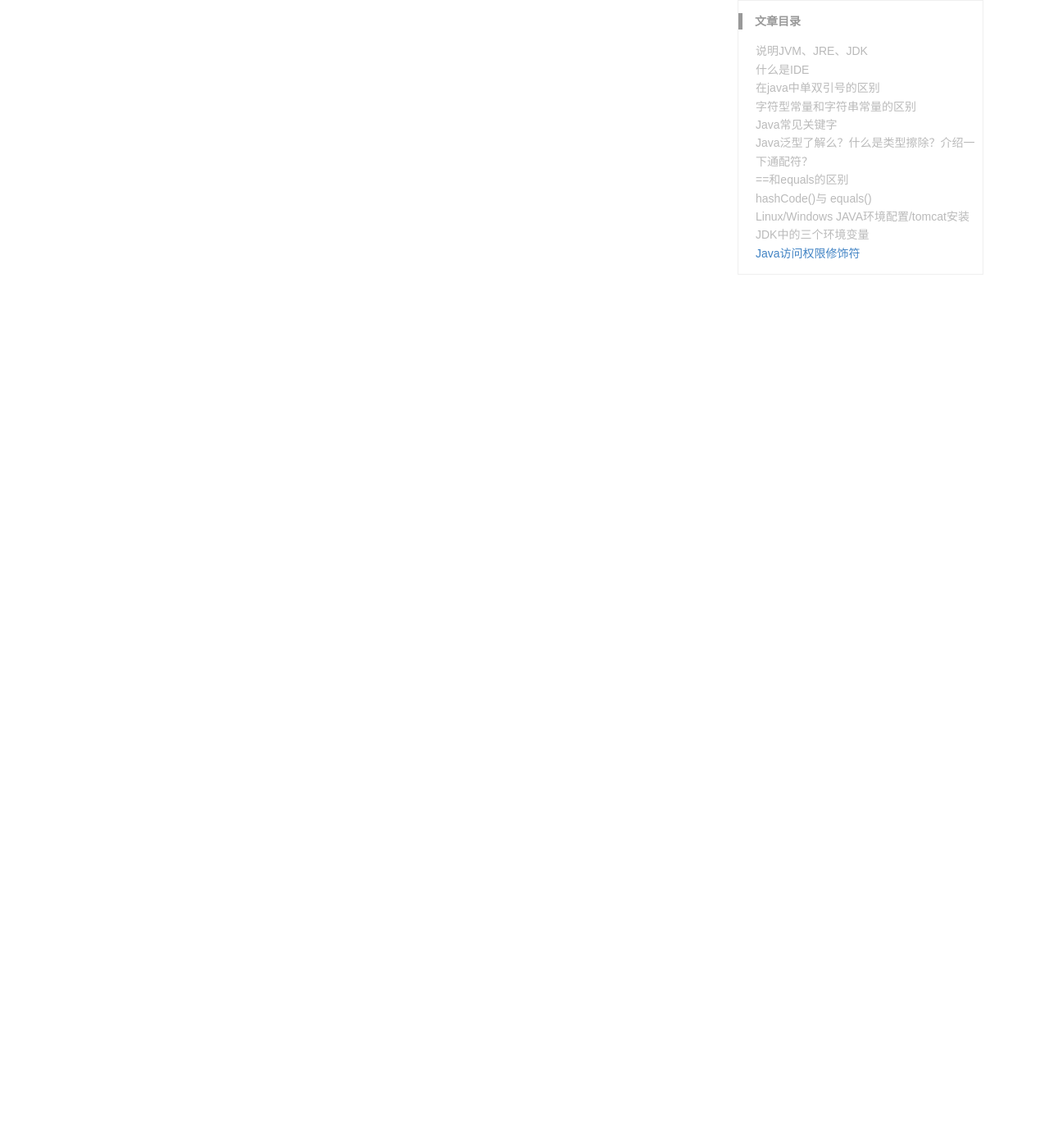
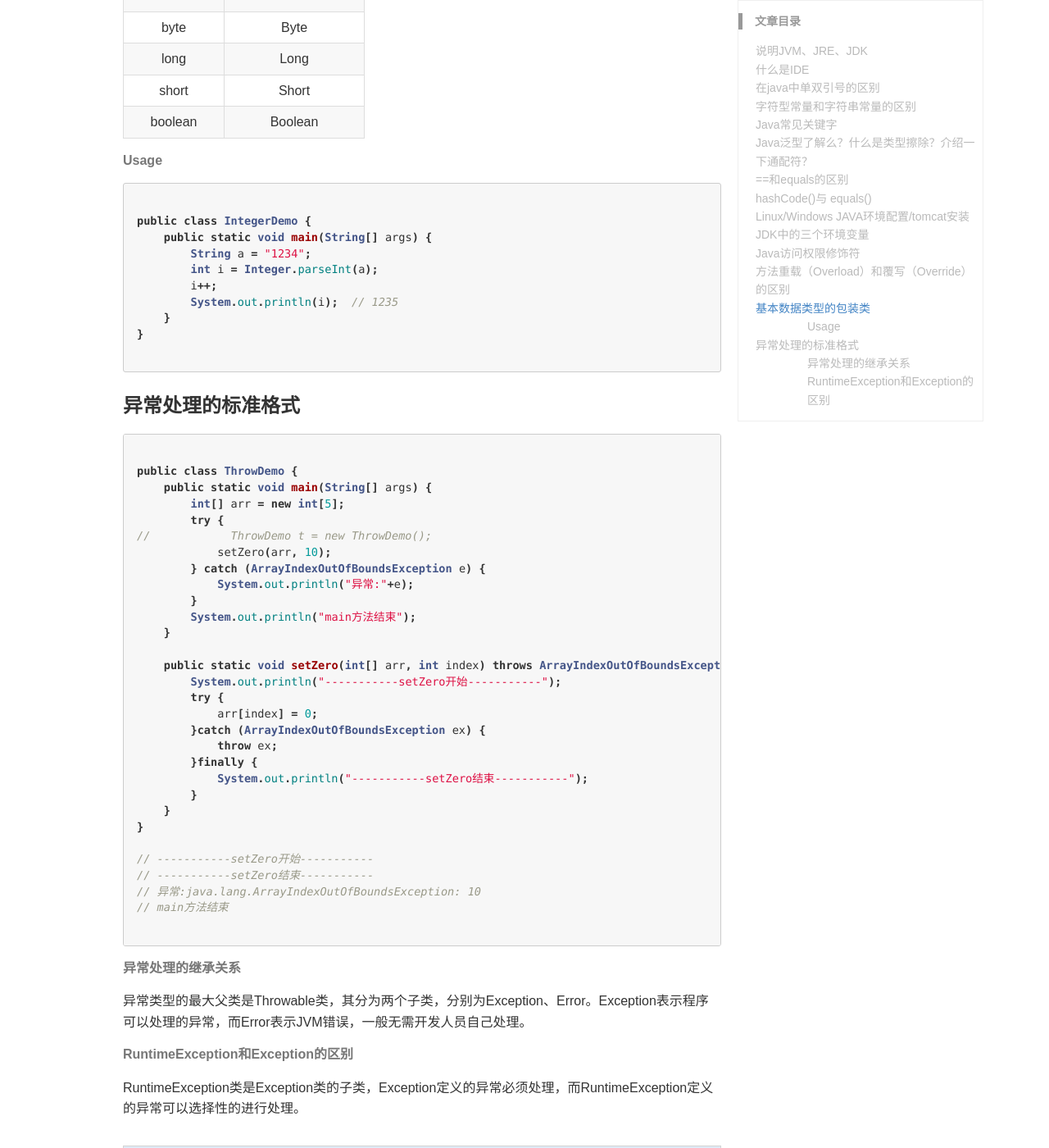
Before and after one commit to TcTOrz/TcTOrz.github.io, a Jekyll site: the page built from _posts/2020-07-13-java-learn.md, in a window 1280 px wide and 1400 px high, scrolled down 7725 px. Shown: the whole window at 82% size. Built offline with Jekyll 4.4.1, drawn with Linux system fonts in a browser that asks for light colours; some web fonts are replaced; comment, search, counter and statistics services are not loaded; some of the changed text lies outside the part shown.

Commit message:
add-java-md

````diff
--- a/_posts/2020-07-13-java-learn.md
+++ b/_posts/2020-07-13-java-learn.md
@@ -298,3 +298,85 @@ Java中有4中访问权限： 公有(public)、私有(private)、保护(protecte
 | 类 | 只有内部类允许私有,只能在当前类中被访问 | 可以被当前包中的所有类访问 | 只有内部类可以设为保护权限，相同包中的类和其子类可以访问 | 可以被所有类访问 |
 | 属性 | 只能被当前类访问 | 可以被相同包中的类访问 | 可以被相同包中的类和当前类的子类访问 | 可以被所有类访问 |
 | 方法 | 只能被当前类访问 | 可以被相同包中的类访问 | 可以被相同包中的类和当前类的子类访问 | 可以被所有类访问 |
+
+### 方法重载（Overload）和覆写（Override）的区别
+
+重载是指在相同类内定义名称相同但参数个数或类型或顺序不同的方法。而覆写是在子类当中定义名称、参数个数与类型均与父类相同的方法，用于覆写父类的方法。区别如下：
+
+| 区别 | 重载 | 覆写 |
+| :---: | :---: | :---: |
+| 英文单词 | Overload | Override |
+| 定义 | 方法名称相同、参数的类型及个数和顺序至少1个不同 | 方法名称、参数的类型及个数、返回值类型完全相同 |
+| 范围 | 只发生在一个类中 | 发生在继承关系中 |
+| 权限 | 不受权限控制 | 被覆写的方法不能拥有比父类更严格的访问控制权限 |
+
+### 基本数据类型的包装类
+
+| 基本数据类型 | 基本数据类型包装类 |
+| :---------: | :-----------: |
+| int | Integer |
+| char | Character |
+| float | Float |
+| double | Double |
+| byte | Byte |
+| long | Long |
+| short | Short |
+| boolean | Boolean |
+
+###### Usage
+
+```java
+
+public class IntegerDemo {
+    public static void main(String[] args) {
+        String a = "1234";
+        int i = Integer.parseInt(a);
+        i++;
+        System.out.println(i);  // 1235
+    }
+}
+
+```
+
+### 异常处理的标准格式
+
+```java
+
+public class ThrowDemo {
+    public static void main(String[] args) {
+        int[] arr = new int[5];
+        try {
+//            ThrowDemo t = new ThrowDemo();
+            setZero(arr, 10);
+        } catch (ArrayIndexOutOfBoundsException e) {
+            System.out.println("异常:"+e);
+        }
+        System.out.println("main方法结束");
+    }
+
+    public static void setZero(int[] arr, int index) throws ArrayIndexOutOfBoundsException {
+        System.out.println("-----------setZero开始-----------");
+        try {
+            arr[index] = 0;
+        }catch (ArrayIndexOutOfBoundsException ex) {
+            throw ex;
+        }finally {
+            System.out.println("-----------setZero结束-----------");
+        }
+    }
+}
+
+// -----------setZero开始-----------
+// -----------setZero结束-----------
+// 异常:java.lang.ArrayIndexOutOfBoundsException: 10
+// main方法结束
+
+```
+
+###### 异常处理的继承关系
+
+异常类型的最大父类是Throwable类，其分为两个子类，分别为Exception、Error。Exception表示程序可以处理的异常，而Error表示JVM错误，一般无需开发人员自己处理。
+
+###### RuntimeException和Exception的区别
+
+RuntimeException类是Exception类的子类，Exception定义的异常必须处理，而RuntimeException定义的异常可以选择性的进行处理。
````
